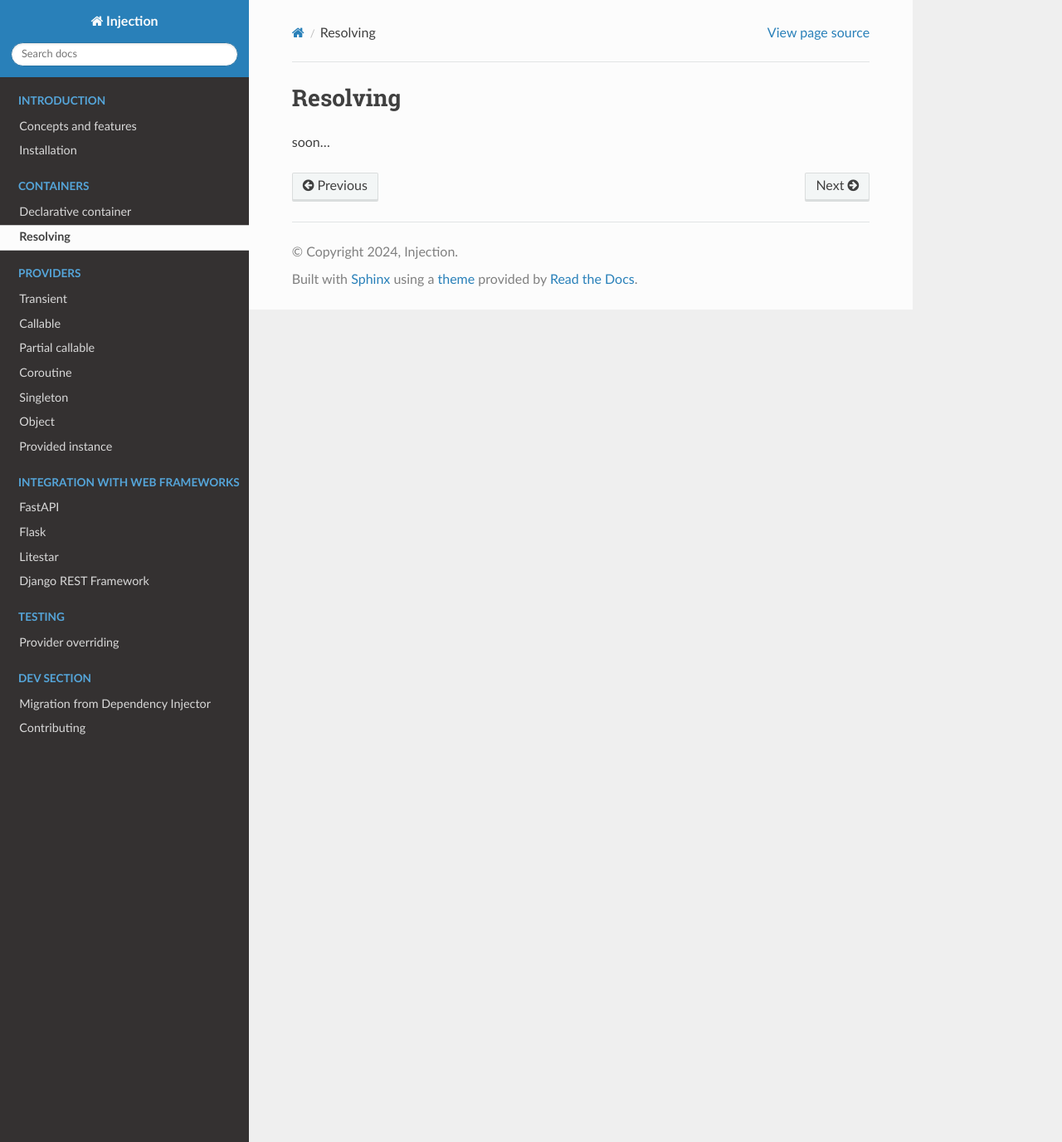
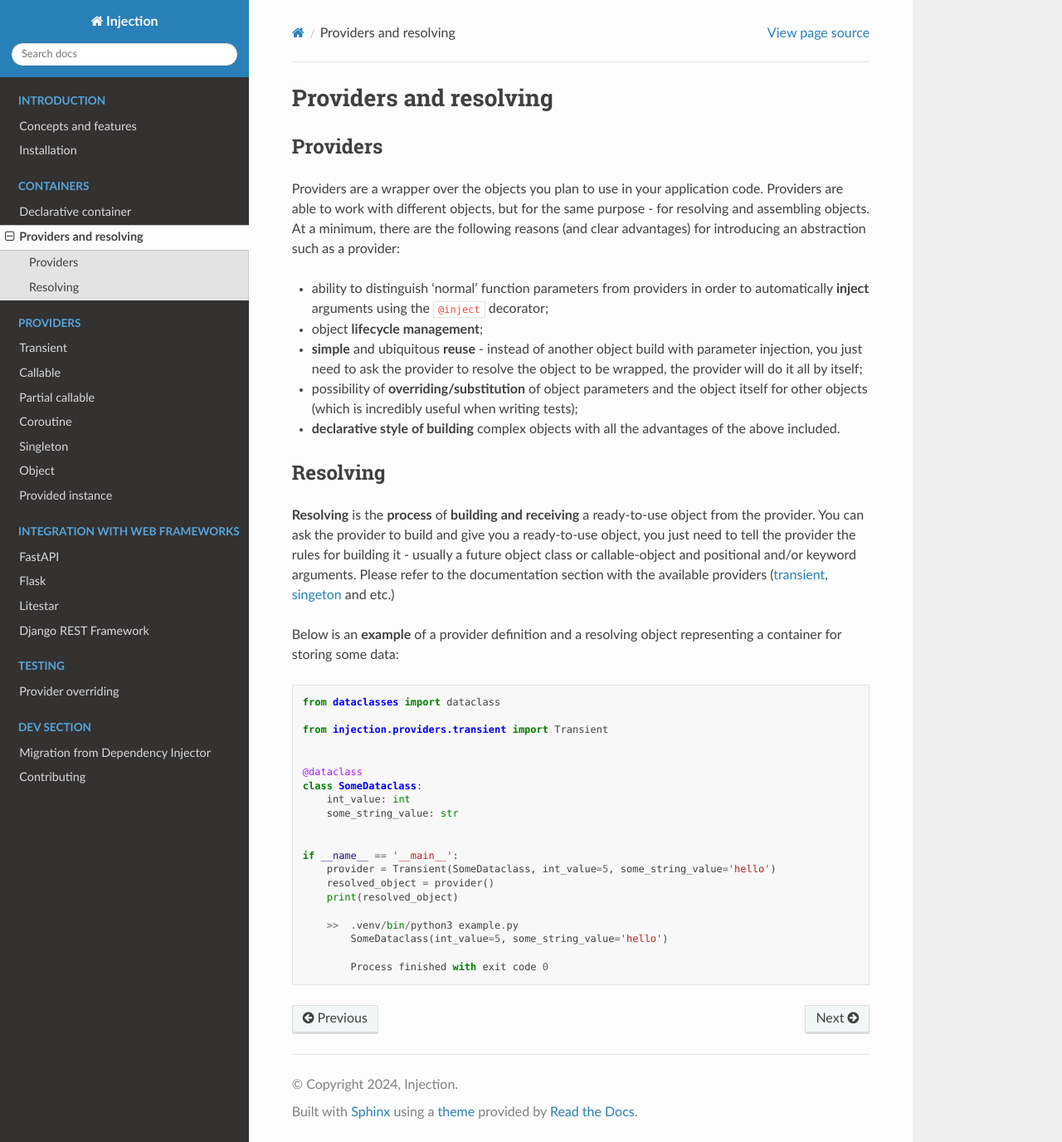
Before and after one commit to nightblure/injection, a Sphinx documentation site: the page built from docs/containers/resolving.md, in a window 1280 px wide and 1376 px high. Shown: the whole window at 83% size. Built offline with Sphinx 7.4.7 and the Read the Docs theme 2.0.0, drawn with Linux system fonts in a browser that asks for light colours.

````diff
--- a/docs/containers/resolving.md
+++ b/docs/containers/resolving.md
@@ -1,2 +1,51 @@
-# Resolving
-soon...
+# Providers and resolving
+
+## Providers
+
+Providers are a wrapper over the objects you plan to use in your application code. Providers are able to work with different objects, but for the same purpose - for resolving and assembling objects. At a minimum, there are the following reasons (and clear advantages) for introducing an abstraction such as a provider:
+- ability to distinguish ‘normal’ function parameters from providers in order to automatically **inject** arguments using the ``@inject`` decorator;
+
+- object **lifecycle management**;
+
+- **simple** and ubiquitous **reuse** - instead of another object build with parameter injection,
+you just need to ask the provider to resolve the object to be wrapped, the provider will do it all by itself;
+
+- possibility of **overriding/substitution** of object parameters and the object itself for other objects
+(which is incredibly useful when writing tests);
+
+- **declarative style of building** complex objects with all the advantages of the above included.
+
+
+## Resolving
+
+**Resolving** is the **process** of **building and receiving** a ready-to-use object from the provider.
+You can ask the provider to build and give you a ready-to-use object,
+you just need to tell the provider the rules for building it -
+usually a future object class or callable-object and positional and/or keyword arguments.
+Please refer to the documentation section with the available providers
+([transient](https://injection.readthedocs.io/latest/providers/transient.html),
+[singeton](https://injection.readthedocs.io/latest/providers/singleton.html) and etc.)
+
+Below is an **example** of a provider definition and a resolving object representing a container for storing some data:
+```python3
+from dataclasses import dataclass
+
+from injection.providers.transient import Transient
+
+
+@dataclass
+class SomeDataclass:
+    int_value: int
+    some_string_value: str
+
+
+if __name__ == '__main__':
+    provider = Transient(SomeDataclass, int_value=5, some_string_value='hello')
+    resolved_object = provider()
+    print(resolved_object)
+
+    >>  .venv/bin/python3 example.py
+        SomeDataclass(int_value=5, some_string_value='hello')
+
+        Process finished with exit code 0
+```
````
Also changed, not shown: docs/dev/contributing.md (+19 -0 lines), docs/providers/coroutine.md (+0 -1 lines), docs/providers/object.md (+0 -2 lines), docs/providers/partial_callable.md (+23 -1 lines), docs/providers/transient.md (+0 -1 lines).
